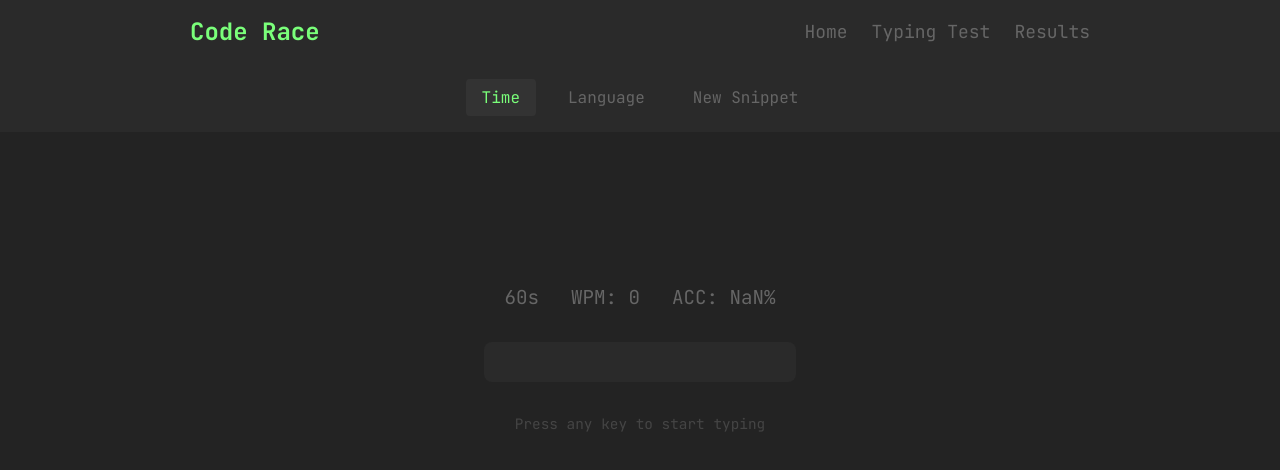
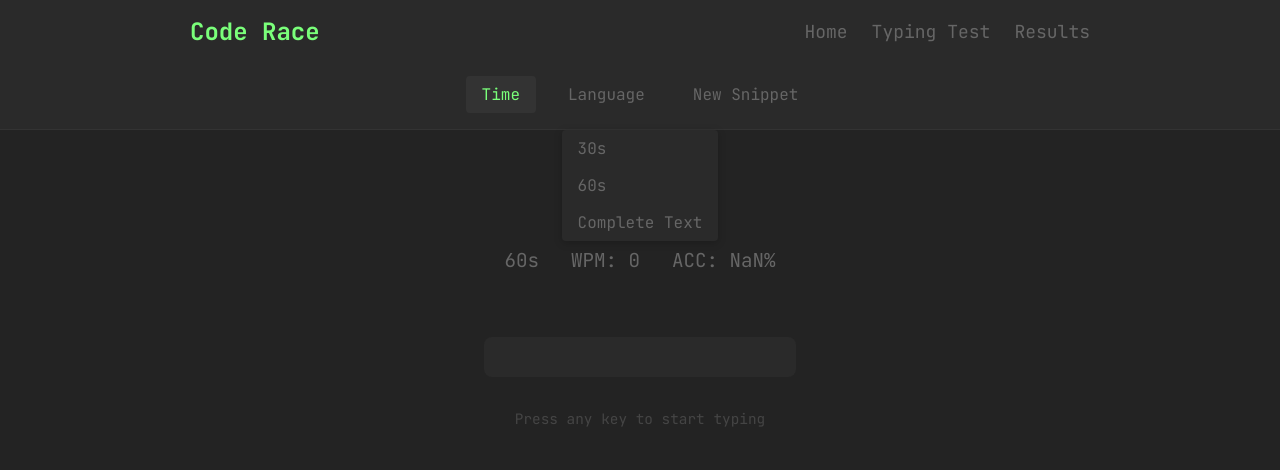
Before and after one commit to harsh23exe/Code-Race, a Next.js app in the folder frontend/: page /typing-test in a window 1280 px wide. Both pictures are taken after a click on the element "Time". Shown: the top 470 px of the page. Built offline with nearby package versions, Linux system fonts and the light colour scheme.

Commit message:
Option bar fixed

```diff
--- a/frontend/src/app/layout.tsx
+++ b/frontend/src/app/layout.tsx
@@ -1,7 +1,6 @@
 import React, { ReactNode } from 'react';
 import '../styles/globals.css';
 import Navbar from '../components/Navbar';
-import OptionsBar from '../components/OptionsBar';
 import styles from '../styles/Layout.module.css';
 
 interface LayoutProps {
@@ -13,7 +12,6 @@ const Layout: React.FC<LayoutProps> = ({ children }) => {
     <html>
       <body>
         <Navbar />
-        <OptionsBar />
         <main className={styles.container}>
           {children}
         </main>
--- a/frontend/src/components/OptionsBar.tsx
+++ b/frontend/src/components/OptionsBar.tsx
@@ -3,15 +3,41 @@
 import React, { useState } from 'react';
 import styles from '../styles/OptionsBar.module.css';
 
-const OptionsBar: React.FC = () => {
+interface OptionsBarProps {
+  onTimerChange: (time: number | null) => void;
+  onLanguageChange: (language: string) => void;
+  onNewSnippet: () => void;
+}
+
+const OptionsBar: React.FC<OptionsBarProps> = ({
+  onTimerChange,
+  onLanguageChange,
+  onNewSnippet
+}) => {
   const [activeOption, setActiveOption] = useState('time');
+  const [showTimeOptions, setShowTimeOptions] = useState(false);
+  const [showLanguageOptions, setShowLanguageOptions] = useState(false);
+
+  const languages = ['JavaScript', 'Python', 'Java', 'C++', 'TypeScript'];
 
   const handleOptionClick = (option: string) => {
     setActiveOption(option);
-    // Add logic to handle option click
+    setShowTimeOptions(option === 'time');
+    setShowLanguageOptions(option === 'language');
+  };
+
+  const handleTimeSelection = (time: number | null) => {
+    onTimerChange(time);
+    setShowTimeOptions(false);
+  };
+
+  const handleLanguageSelection = (language: string) => {
+    onLanguageChange(language);
+    setShowLanguageOptions(false);
   };
 
   return (
+    <div className={styles.optionsContainer}>
       <div className={styles.optionsBar}>
         <div
           className={`${styles.option} ${activeOption === 'time' ? styles.active : ''}`}
@@ -26,11 +52,40 @@ const OptionsBar: React.FC = () => {
           Language
         </div>
         <div
-        className={`${styles.option} ${activeOption === 'newSnippet' ? styles.active : ''}`}
-        onClick={() => handleOptionClick('newSnippet')}
+          className={`${styles.option}`}
+          onClick={onNewSnippet}
         >
           New Snippet
         </div>
+      </div>
+
+      {showTimeOptions && (
+        <div className={styles.dropdown}>
+          <div className={styles.dropdownOption} onClick={() => handleTimeSelection(30)}>
+            30s
+          </div>
+          <div className={styles.dropdownOption} onClick={() => handleTimeSelection(60)}>
+            60s
+          </div>
+          <div className={styles.dropdownOption} onClick={() => handleTimeSelection(null)}>
+            Complete Text
+          </div>
+        </div>
+      )}
+
+      {showLanguageOptions && (
+        <div className={styles.dropdown}>
+          {languages.map((lang) => (
+            <div
+              key={lang}
+              className={styles.dropdownOption}
+              onClick={() => handleLanguageSelection(lang)}
+            >
+              {lang}
+            </div>
+          ))}
+        </div>
+      )}
     </div>
   );
 };
--- a/frontend/src/components/TypingTest.tsx
+++ b/frontend/src/components/TypingTest.tsx
@@ -4,12 +4,15 @@ import React, { useEffect, useState, useRef } from 'react';
 import { useRouter, useSearchParams } from 'next/navigation';
 import { fetchSnippet } from '../utils/api';
 import styles from '../styles/TypingTest.module.css';
+import OptionsBar from './OptionsBar';
 
 const TypingTest: React.FC = () => {
   const [snippet, setSnippet] = useState('');
   const [typedText, setTypedText] = useState('');
   const [startTime, setStartTime] = useState<number | null>(null);
   const [timeLeft, setTimeLeft] = useState(60); // 60 seconds timer
+  const [currentLanguage, setCurrentLanguage] = useState('JavaScript');
+  const [timerDuration, setTimerDuration] = useState<number | null>(null);
   const router = useRouter();
   const searchParams = useSearchParams();
   const language = searchParams ? searchParams.get('language') : null;
@@ -137,6 +140,37 @@ const TypingTest: React.FC = () => {
     });
   };
 
+  const handleTimerChange = (time: number | null) => {
+    setTimerDuration(time);
+    setTimeLeft(time || Infinity);
+  };
+
+  const handleLanguageChange = async (language: string) => {
+    setCurrentLanguage(language);
+    try {
+      const newSnippet = await fetchSnippet(language);
+      setSnippet(newSnippet);
+      resetTest();
+    } catch (error) {
+      console.error('Error fetching snippet:', error);
+    }
+  };
+
+  const handleNewSnippet = async () => {
+    try {
+      const newSnippet = await fetchSnippet(currentLanguage);
+      setSnippet(newSnippet);
+      resetTest();
+    } catch (error) {
+      console.error('Error fetching snippet:', error);
+    }
+  };
+
+  const resetTest = () => {
+    setTypedText('');
+    setStartTime(null);
+    setTimeLeft(timerDuration || Infinity);
+  };
 
   const calculateWPM = () => {
     const wordsTyped = typedText.split(' ').length;
@@ -151,6 +185,13 @@ const TypingTest: React.FC = () => {
 
   return (
     <div className={styles.container}>
+      <div className={styles.optionsContainer}>
+        <OptionsBar
+          onTimerChange={handleTimerChange}
+          onLanguageChange={handleLanguageChange}
+          onNewSnippet={handleNewSnippet}
+        />
+      </div>
       <div className={styles.header}>
         <div className={styles.timer}>{timeLeft}s</div>
         <div className={styles.wpm}>WPM: {calculateWPM()}</div>
--- a/frontend/src/styles/OptionsBar.module.css
+++ b/frontend/src/styles/OptionsBar.module.css
@@ -1,9 +1,22 @@
+.optionsContainer {
+  position: fixed;
+  top: 60px; /* Adjust this value to match your navbar height */
+  left: 0;
+  width: 100%;
+  display: flex;
+  flex-direction: column;
+  align-items: center;
+  z-index: 100;
+}
+
 .optionsBar {
   display: flex;
   justify-content: center;
   gap: 1rem;
   padding: 1rem;
   background-color: #2a2a2a;
+  width: 100%;
+  border-bottom: 1px solid #333;
 }
 
 .option {
@@ -23,3 +36,24 @@
   color: #7aff7a;
   background-color: #333;
 }
+
+.dropdown {
+  position: absolute;
+  top: 100%;
+  background-color: #2a2a2a;
+  border-radius: 4px;
+  box-shadow: 0 2px 8px rgba(0, 0, 0, 0.2);
+  z-index: 101;
+}
+
+.dropdownOption {
+  padding: 0.5rem 1rem;
+  color: #666;
+  cursor: pointer;
+  transition: all 0.2s ease;
+}
+
+.dropdownOption:hover {
+  color: #7aff7a;
+  background-color: #333;
+}
--- a/frontend/src/styles/TypingTest.module.css
+++ b/frontend/src/styles/TypingTest.module.css
@@ -2,11 +2,13 @@
   display: flex;
   flex-direction: column;
   align-items: center;
+  width: 100%;
+  padding-top: 60px; /* Add padding to account for fixed OptionsBar */
+  height: calc(100vh - 60px); /* Adjust based on your navbar height */
+  padding: 0;
+  gap: 2rem;
   margin-top: 50px;
   outline: none;
-  gap: 2rem;
-  padding: 2rem;
-  height: calc(100vh - 120px);
 }
 
 .snippet {
@@ -65,7 +67,9 @@
 
 .header {
   display: flex;
+  justify-content: center;
   gap: 2rem;
+  margin-bottom: 2rem;
   font-size: 1.2rem;
   color: #666;
 }
@@ -107,6 +111,12 @@
   animation: blink 1s step-end infinite;
 }
 
+.optionsContainer {
+  width: 100%;
+  background-color: #2a2a2a;
+  margin-bottom: 2rem;
+}
+
 @keyframes blink {
   0% { opacity: 1; }
   50% { opacity: 0; }
```
Lines whose indentation alone changed are shown as unchanged.
